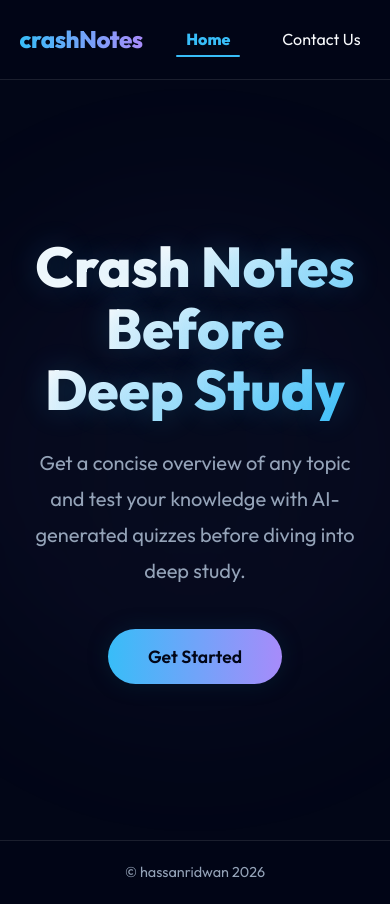
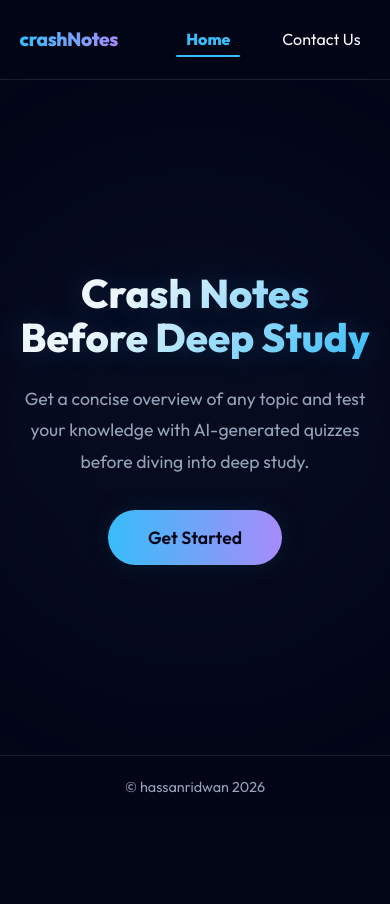
Before and after one commit to HassanRidwan02/crashNotes, a React (Vite) app: page / in a window 390 px wide. After the commit the page ends 844 px from the top, so only its background shows below. Built offline with nearby package versions, Linux system fonts and the light colour scheme; no server answers.

Commit message:
adjusted the font size

```diff
--- a/src/App.css
+++ b/src/App.css
@@ -74,3 +74,36 @@
     color: var(--bg-dark);
     /* Keep text dark */
 }
+
+/* Navbar Logo */
+.navbar-logo {
+    font-size: 1.5rem;
+    font-weight: 800;
+    background: linear-gradient(90deg, var(--primary), var(--secondary));
+    -webkit-background-clip: text;
+    background-clip: text;
+    -webkit-text-fill-color: transparent;
+    letter-spacing: -0.02em;
+    cursor: pointer;
+}
+
+/* Mobile Responsiveness */
+@media (max-width: 768px) {
+    .navbar-logo {
+        font-size: 1.2rem;
+    }
+
+    .hero {
+        min-height: 80vh;
+        padding: 1rem;
+    }
+
+    .hero h1 {
+        font-size: clamp(2.5rem, 8vw, 3.5rem);
+    }
+
+    .hero p {
+        font-size: 1.1rem;
+        margin-bottom: 2rem;
+    }
+}
--- a/src/Navbar/NavbarLogo.jsx
+++ b/src/Navbar/NavbarLogo.jsx
@@ -3,15 +3,7 @@ import { Link } from 'react-router-dom';
 export default function NavbarLogo({ children }) {
     return (
         <Link to="/" style={{ textDecoration: 'none' }}>
-            <div style={{
-                fontSize: "1.5rem",
-                fontWeight: "800",
-                background: 'linear-gradient(90deg, var(--primary), var(--secondary))',
-                WebkitBackgroundClip: 'text',
-                WebkitTextFillColor: 'transparent',
-                letterSpacing: '-0.02em',
-                cursor: 'pointer'
-            }}>
+            <div className="navbar-logo">
                 {children}
             </div>
         </Link>
```
